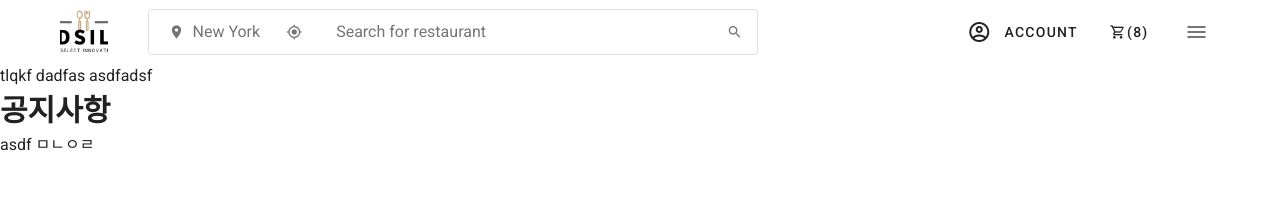
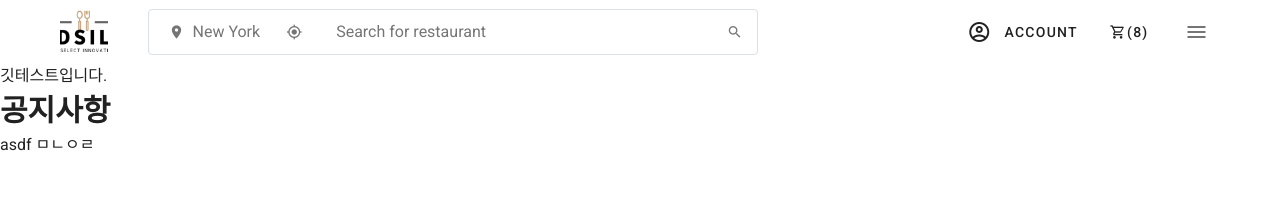
Before and after one commit to TeamDSIL/finalproject, a Nuxt app: page /main/InformationPage in a window 1280 px wide. Shown: the top 207 px of the page. Built offline with nearby package versions, Linux system fonts and the light colour scheme.

Commit message:
깃테스트입니다

```diff
--- a/pages/main/InformationPage.vue
+++ b/pages/main/InformationPage.vue
@@ -1,9 +1,6 @@
 <template>
     <div>
-        tlqkf
-        dadfas
-
-        asdfadsf
+    깃테스트입니다.
         <InformationList></InformationList>
 
     </div>
```
